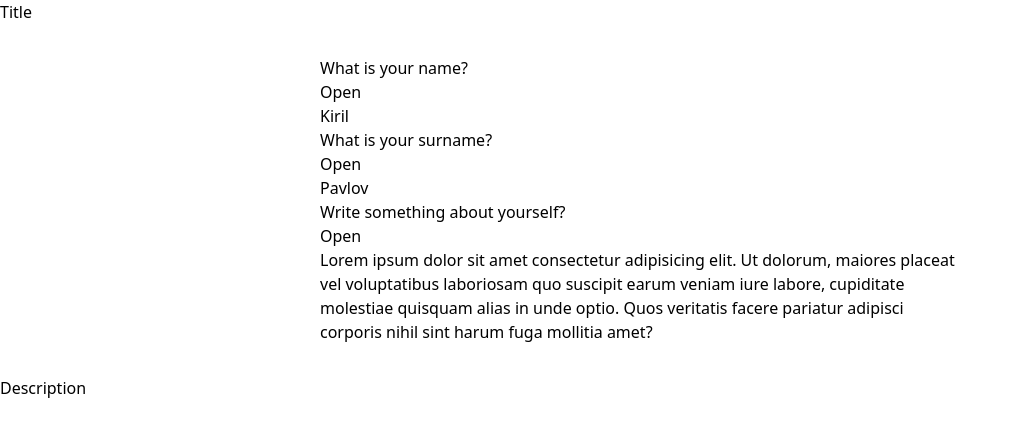
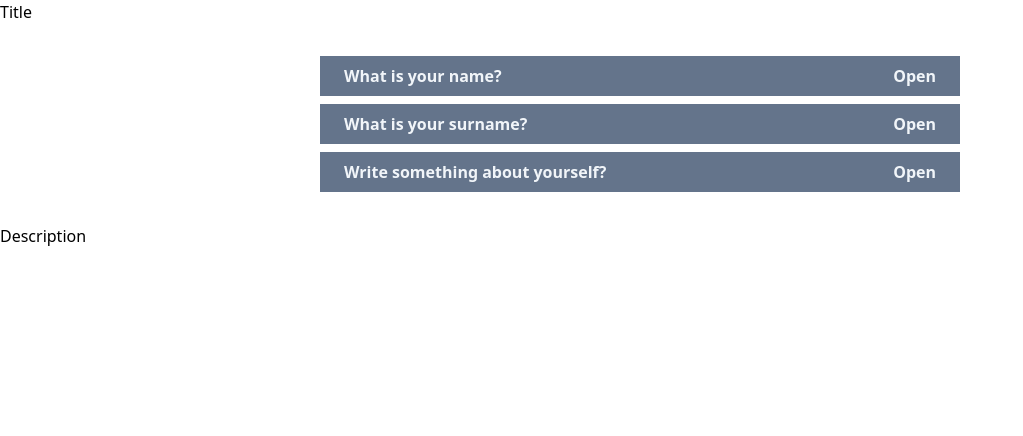
Before and after one commit to Kiril-Pavlov/responsive-react-accordion, a React (Create React App) app: page / in a window 1280 px wide. Shown: the top 436 px of the page, without its empty margins (0-1023 px from the left). Built offline with nearby package versions, Linux system fonts and the light colour scheme.

Commit message:
accordion logic done

```diff
--- a/src/components/Accordion.jsx
+++ b/src/components/Accordion.jsx
@@ -8,27 +8,31 @@ const Accordion = () => {
     {
       id:1,
       question:"What is your name?",
-      answer: "Kiril"
+      answer: "Kiril",
+      active: false,
     },
     {
       id:2,
       question:"What is your surname?",
-      answer: "Pavlov"
+      answer: "Pavlov",
+      active: false,
     },
     {
       id:3,
       question:"Write something about yourself?",
-      answer: "Lorem ipsum dolor sit amet consectetur adipisicing elit. Ut dolorum, maiores placeat vel voluptatibus laboriosam quo suscipit earum veniam iure labore, cupiditate molestiae quisquam alias in unde optio. Quos veritatis facere pariatur adipisci corporis nihil sint harum fuga mollitia amet?"
+      answer: "Lorem ipsum dolor sit amet consectetur adipisicing elit. Ut dolorum, maiores placeat vel voluptatibus laboriosam quo suscipit earum veniam iure labore, cupiditate molestiae quisquam alias in unde optio. Quos veritatis facere pariatur adipisci corporis nihil sint harum fuga mollitia amet?",
+      active: false,
+
     },
   ]
 
 
 
   return (
-    <div className='flex flex-col w-11/12 sm:w-10/12 md:w-8/12 lg:w-6/12 my-8 mx-auto'>
+    <div className='flex flex-col gap-2 w-11/12 sm:w-10/12 md:w-8/12 lg:w-6/12 my-8 mx-auto'>
       {accordionData.map(item =>{
         return (
-          <AccordionItem key={item.id} question={item.question} answer={item.answer}/>
+          <AccordionItem key={item.id} question={item.question} answer={item.answer} active={item.active}/>
         )
       })}
     </div>
--- a/src/components/AccordionItem.jsx
+++ b/src/components/AccordionItem.jsx
@@ -1,13 +1,14 @@
-import React from 'react'
+import React, { useState } from 'react'
 
-const AccordionItem = ({question, answer}) => {
+const AccordionItem = ({question, answer, active}) => {
+const [isActive,setIsActive] = useState(active)
   return (
     <div>
-        <div>
+        <div className='flex flex-row py-2 px-6 items-center justify-between bg-slate-500 font-bold text-slate-100'>
             <div>{question}</div>
-            <div>Open</div>
+            <div onClick={()=>setIsActive(!isActive)}>{(isActive === false ? "Open" : "Close")}</div>
         </div>
-        <div>{answer}</div>
+        <div className={(isActive===false ? "hidden" : 'flex py-2 px-6 border-2')}>{answer}</div>
     </div>
   )
 }
```
